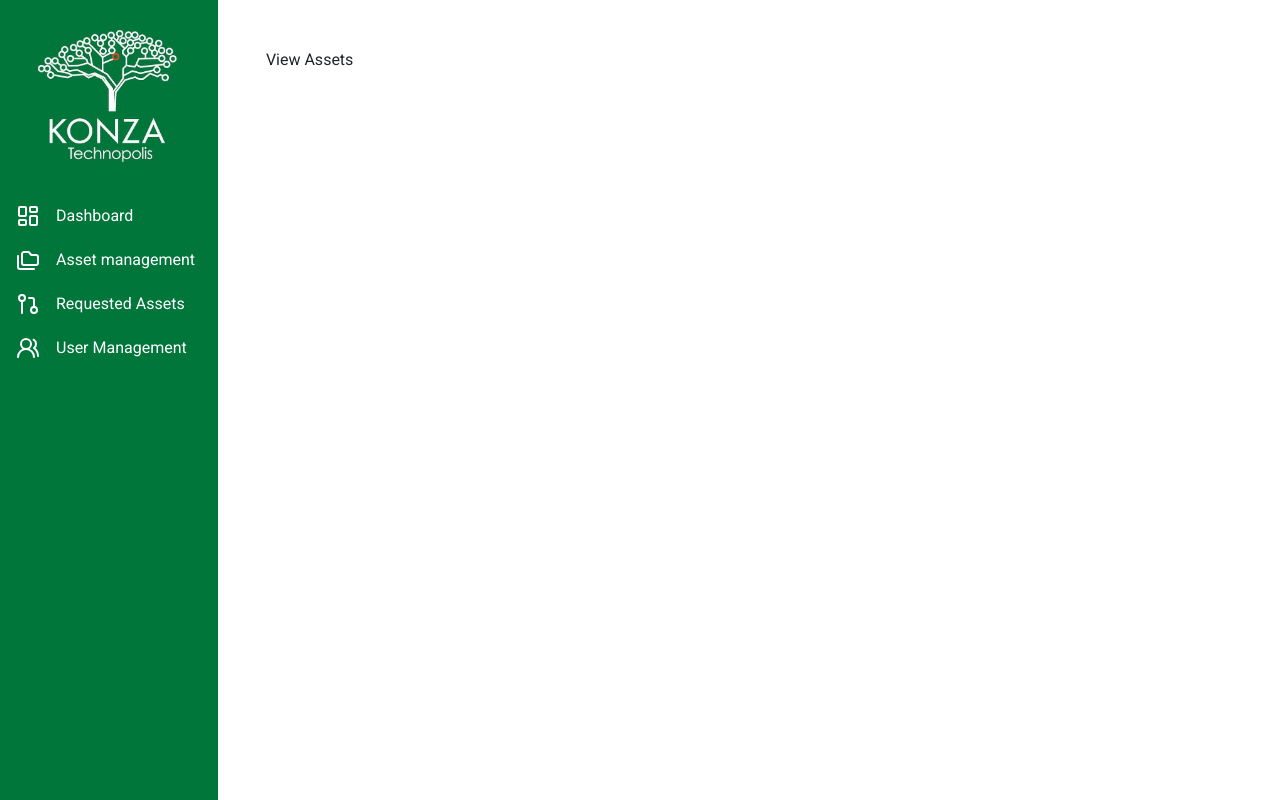
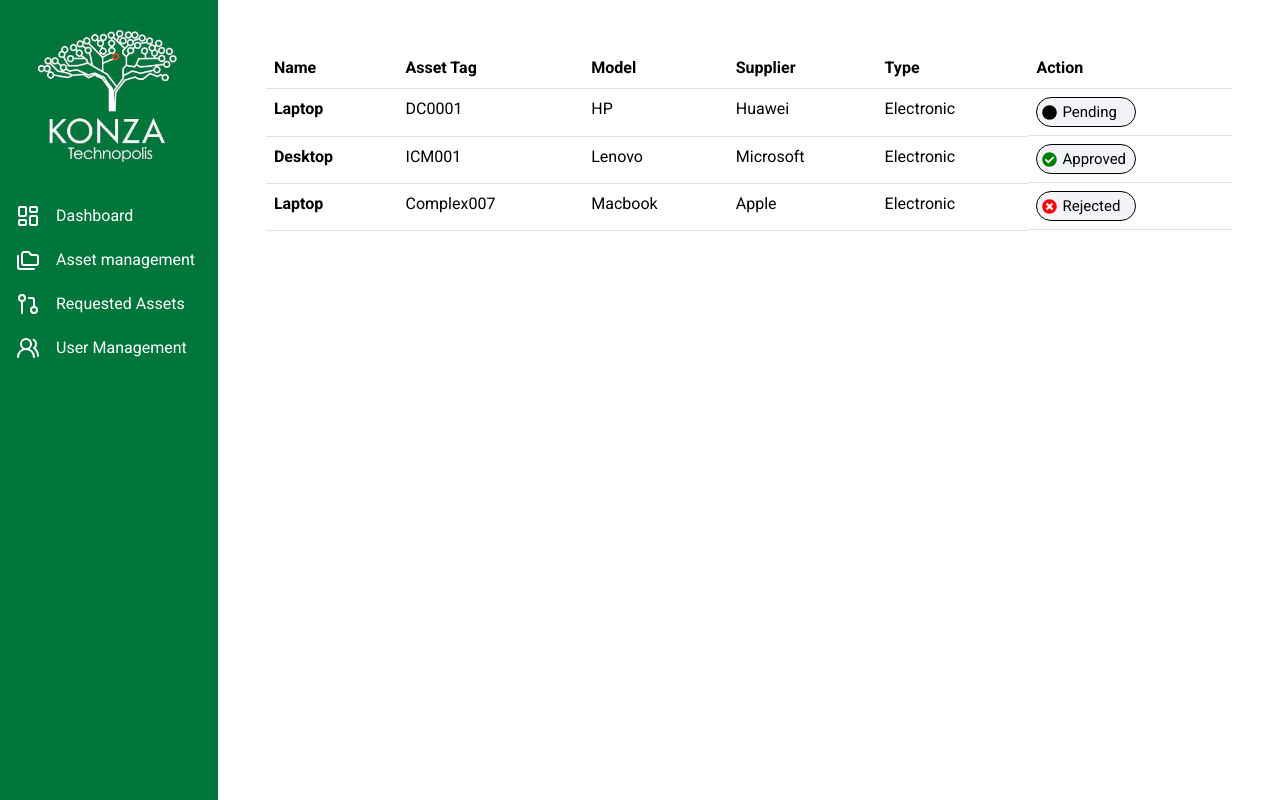
Before and after one commit to Konza-Silicon-Savannah/asset-management-system-frontend, a React (Vite) app: page /assets in a window 1280 px wide. Built offline with nearby package versions, Linux system fonts and the light colour scheme.

Commit message:
Added Asset View Section

```diff
--- a/src/screens/assets/ViewAsset.jsx
+++ b/src/screens/assets/ViewAsset.jsx
@@ -1,9 +1,87 @@
+
 import React from 'react'
+import { FaCircle, FaCheckCircle, FaTimesCircle } from "react-icons/fa";
 
-const ViewAsset = () => (
-  <div className='p-5'>
-    View Assets
-  </div>
-)
+const ViewAsset = () => {
+    return (
+        <div className='p-5'>
+
+            <table className="table table-hover">
+                <thead>
+                    <tr>
+                        <th scope="col">Name</th>
+                        <th scope="col">Asset Tag</th>
+                        <th scope="col">Model</th>
+                        <th scope="col">Supplier</th>
+                        <th scope="col">Type</th>
+                        <th scope="col">Action</th>
+                    </tr>
+                </thead>
+                <tbody>
+                    <tr>
+                        <th>Laptop</th>
+                        <td>DC0001</td>
+                        <td>HP</td>
+                        <td>Huawei</td>
+                        <td>Electronic</td>
+                        <td style={{
+
+                            fontSize: "30px",
+                            display: 'flex',
+                            alignItems: 'center',
+                            gap: '4px'
+                        }} >
+
+                            <div style={{ display: 'inline-flex', alignItems: 'center', padding: '2px 5px', borderRadius: '40px', backdropFilter: 'blur(5px)', border: '1px solid black',backgroundColor:'#F2F4F7', width:'100px', height:'30px',fontSize:'15px',cursor: 'pointer' }}>
+    <FaCircle style={{ color: 'black', marginRight: '5px', cursor: 'pointer' }} data-bs-toggle="modal" data-bs-target="#pendingUser" />
+    <span style={{ color: 'black' }}>Pending</span>
+</div>
+                        </td>
+                    </tr>
+                    <tr>
+                        <th>Desktop</th>
+                        <td>ICM001</td>
+                        <td>Lenovo</td>
+                        <td>Microsoft</td>
+                        <td>Electronic</td>
+                        <td style={{
+
+                            fontSize: "30px",
+                            display: 'flex',
+                            alignItems: 'center',
+                            gap: '4px'
+                        }} >
+                                              <div style={{ display: 'inline-flex', alignItems: 'center', padding: '2px 5px', borderRadius: '40px', backdropFilter: 'blur(5px)', border: '1px solid black',backgroundColor:'#F2F4F7', width:'100px', height:'30px',fontSize:'15px',cursor: 'pointer' }}>
+    <FaCheckCircle style={{ color: 'green', marginRight: '5px', cursor: 'pointer' }} data-bs-toggle="modal" data-bs-target="#pendingUser" />
+    <span style={{ color: 'black' }}>Approved</span>
+</div>
+                        </td>
+                    </tr>
+
+                    <tr>
+                        <th>Laptop</th>
+                        <td>Complex007</td>
+                        <td>Macbook</td>
+                        <td>Apple</td>
+                        <td>Electronic</td>
+                        <td style={{
+
+                            fontSize: "30px",
+                            display: 'flex',
+                            alignItems: 'center',
+                            gap: '4px'
+                        }} >
+                           <div style={{ display: 'inline-flex', alignItems: 'center', padding: '2px 5px', borderRadius: '40px', backdropFilter: 'blur(5px)', border: '1px solid black',backgroundColor:'#F2F4F7', width:'100px', height:'30px',fontSize:'15px', cursor: 'pointer'}}>
+    <FaTimesCircle style={{ color: 'red', marginRight: '5px', cursor: 'pointer' }} data-bs-toggle="modal" data-bs-target="#pendingUser" />
+    <span style={{ color: 'black' }}>Rejected</span>
+</div>
+                        </td>
+                    </tr>
+
+                </tbody>
+            </table>
+        </div>
+    )
+}
 
 export default ViewAsset
```
